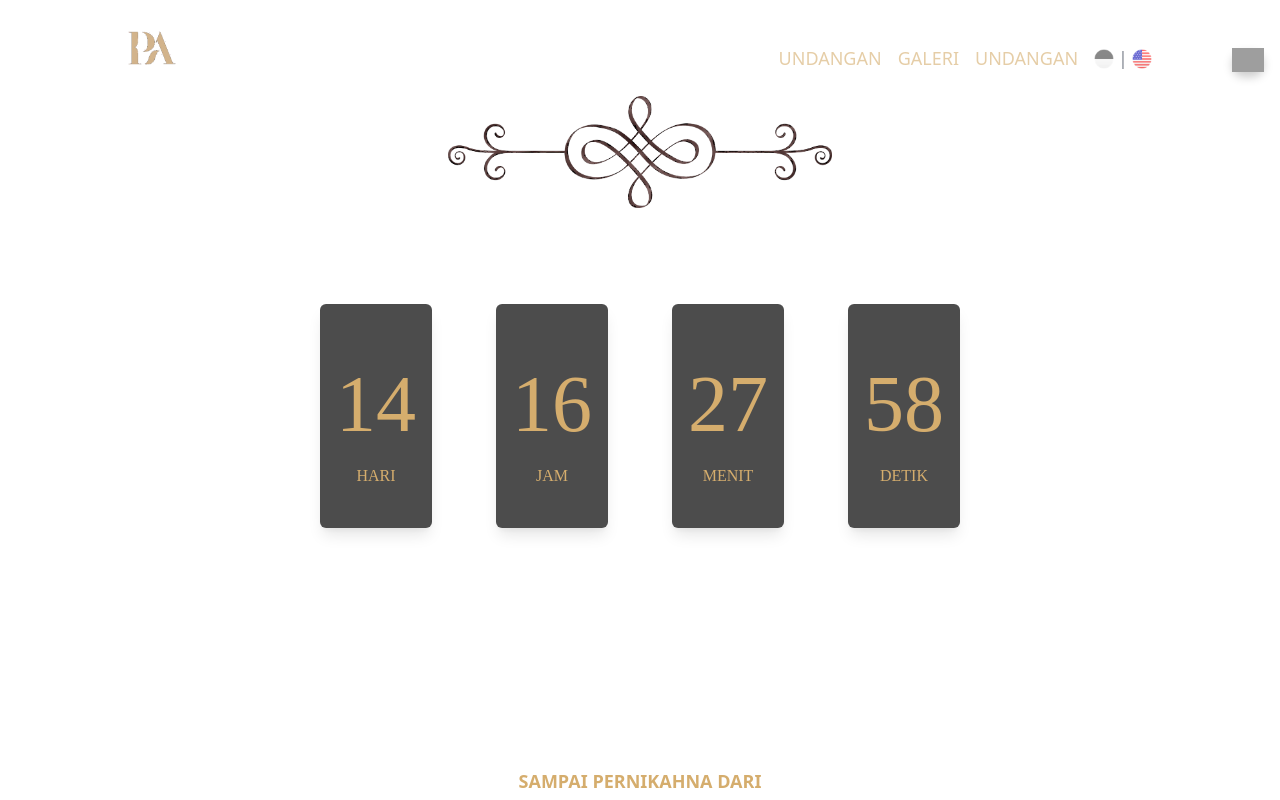
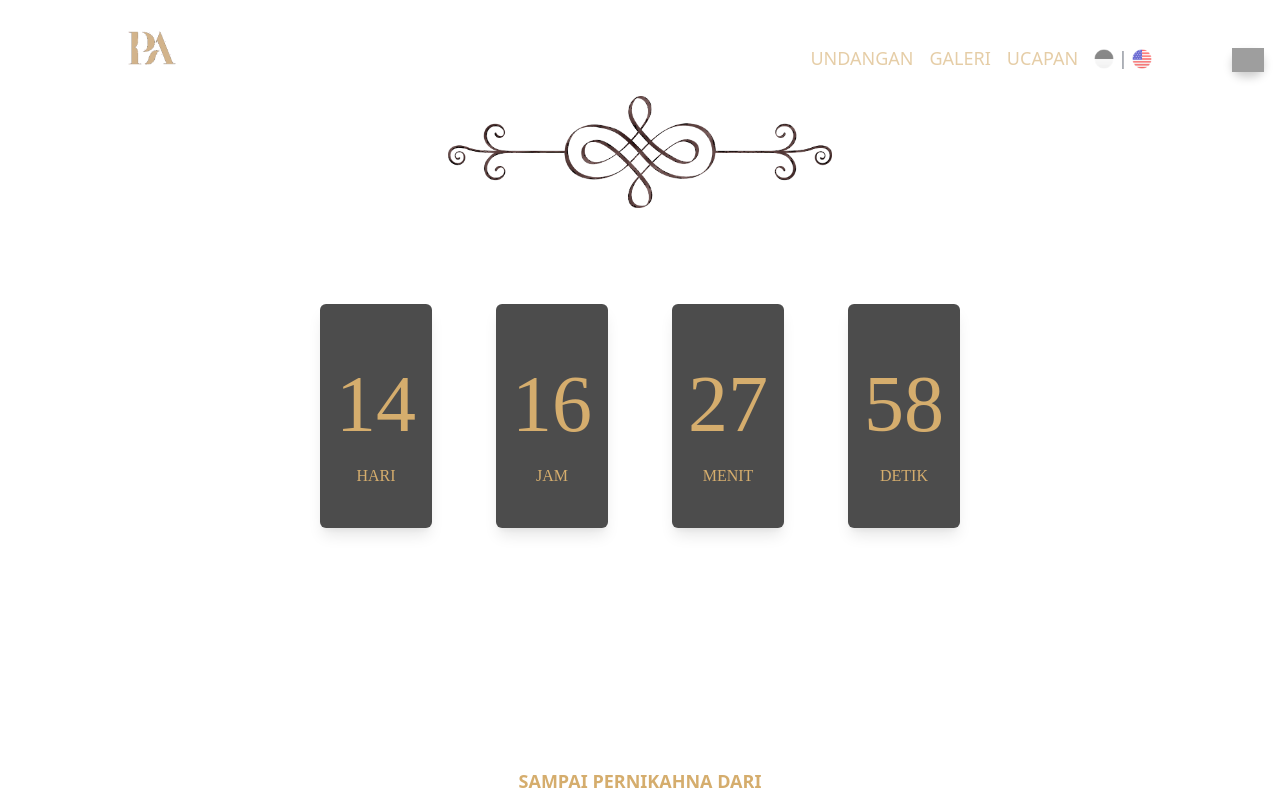
Before and after one commit to arif05rachman/wedding, a React (Create React App) app in the folder client/: page / in a window 1280 px wide. Shown: the top 800 px of the page. Built offline with nearby package versions, Linux system fonts and the light colour scheme; no server answers; grey boxes are pictures that could not be loaded; a web font is replaced by a local one.

Commit message:
fix typo

```diff
--- a/client/src/components/Nav.jsx
+++ b/client/src/components/Nav.jsx
@@ -47,7 +47,7 @@ const Nav = ({ language, changeLaguage }) => {
           {language === "ID" ? "GALERI" : "GALLERY"}
         </a>
         <a href="#wishes" className=" transform hover:scale-110 transition-all">
-          {language === "ID" ? "UNDANGAN" : "WISHES"}
+          {language === "ID" ? "UCAPAN" : "WISHES"}
         </a>
         <span className="flex justify-center align-middle gap-1">
           <button>
```
